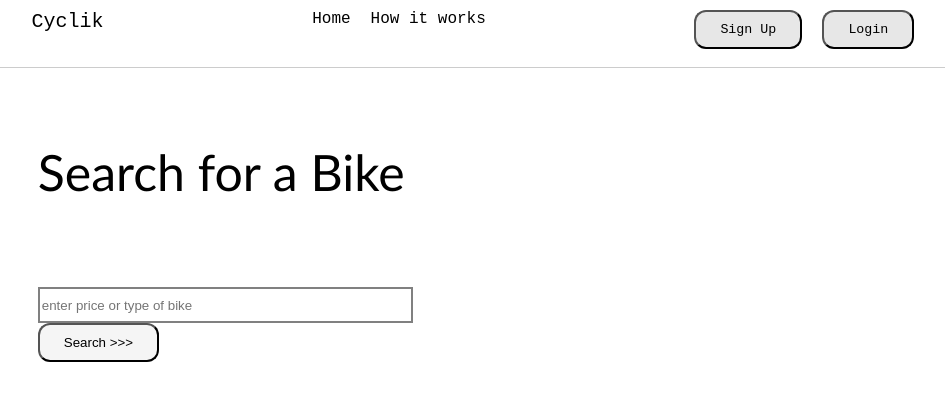
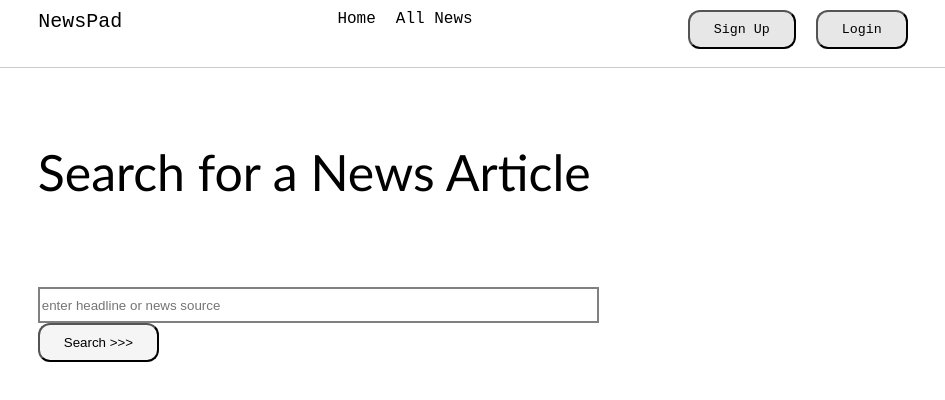
Before and after one commit to Collins33/NewsPad_client_v2, a React (Create React App) app: page / in a window 1280 px wide. Shown: the top 400 px of the page, without its empty margins (167-1112 px from the left). Built offline with nearby package versions, Linux system fonts and the light colour scheme.

Commit message:
Initial commit

```diff
--- a/src/components/header/Header.js
+++ b/src/components/header/Header.js
@@ -7,12 +7,12 @@ export const Header = () => {
       <div className="header__generic">
         <div>
           <div className="header__content" id="name">
-            Cyclik
+            NewsPad
           </div>
         </div>
         <div className="header__generic__first">
           <div className="header__content">Home</div>
-          <div className="header__content">How it works</div>
+          <div className="header__content">All News</div>
         </div>
         <div className="header__generic__second">
           <button className="header__content header__button">Sign Up</button>
--- a/src/components/search/Search.js
+++ b/src/components/search/Search.js
@@ -6,10 +6,10 @@ export const Search = () => {
     <>
       <div className="search__container">
         <div className="search__generic__field">
-          <div className="search__text">Search for a Bike</div>
+          <div className="search__text">Search for a News Article</div>
           <form>
             <input
-              placeholder="enter price or type of bike"
+              placeholder="enter headline or news source"
               className="search__form"
             />
             <button className="search__button">Search >>></button>
```
